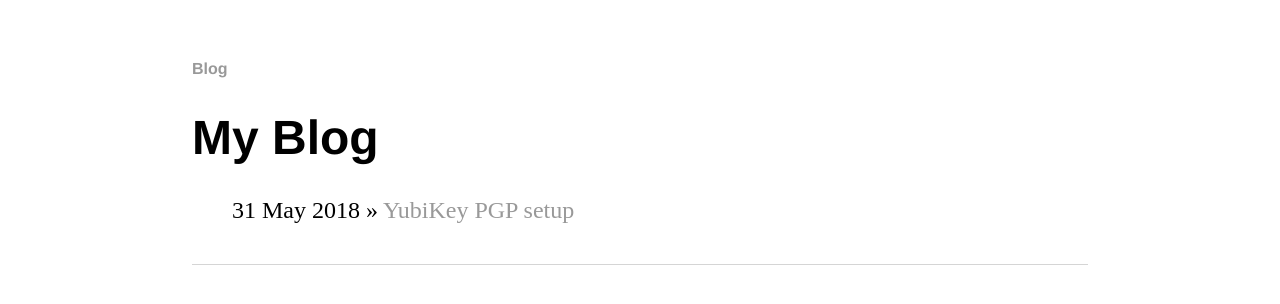
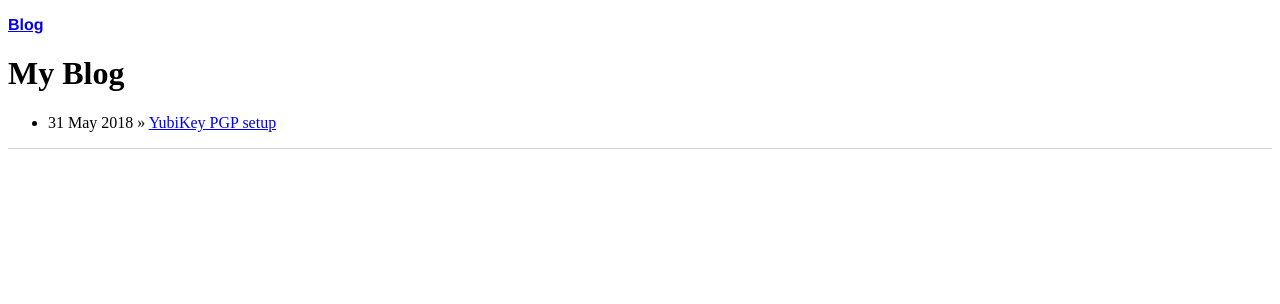
Before and after one commit to partyckip/partyckip.github.io, a Jekyll site: the page built from index.html, in a window 1280 px wide. Shown: the top 304 px of the page. Built offline with Jekyll 4.4.1, drawn with Linux system fonts in a browser that asks for light colours.

Commit message:
CSS changes

```diff
--- a/css/main.css
+++ b/css/main.css
@@ -1,7 +1,3 @@
-body {
-    margin: 60px auto;
-    width: 70%;
-}
 nav ul, footer ul {
     font-family:'Helvetica', 'Arial', 'Sans-Serif';
     padding: 0px;
@@ -12,32 +8,7 @@ nav ul li, footer ul li {
     display: inline;
     margin-right: 20px;
 }
-a {
-    text-decoration: none;
-    color: #999;
-}
-a:hover {
-    text-decoration: underline;
-}
-h1 {
-    font-size: 3em;
-    font-family:'Helvetica', 'Arial', 'Sans-Serif';
-}
-p {
-    font-size: 1.5em;
-    line-height: 1.4em;
-    color: #333;
-}
 footer {
     border-top: 1px solid #d5d5d5;
     font-size: .8em;
 }
-
-ul.posts {
-    margin: 20px auto 40px;
-    font-size: 1.5em;
-}
-
-ul.posts li {
-    list-style: none;
-}
```
